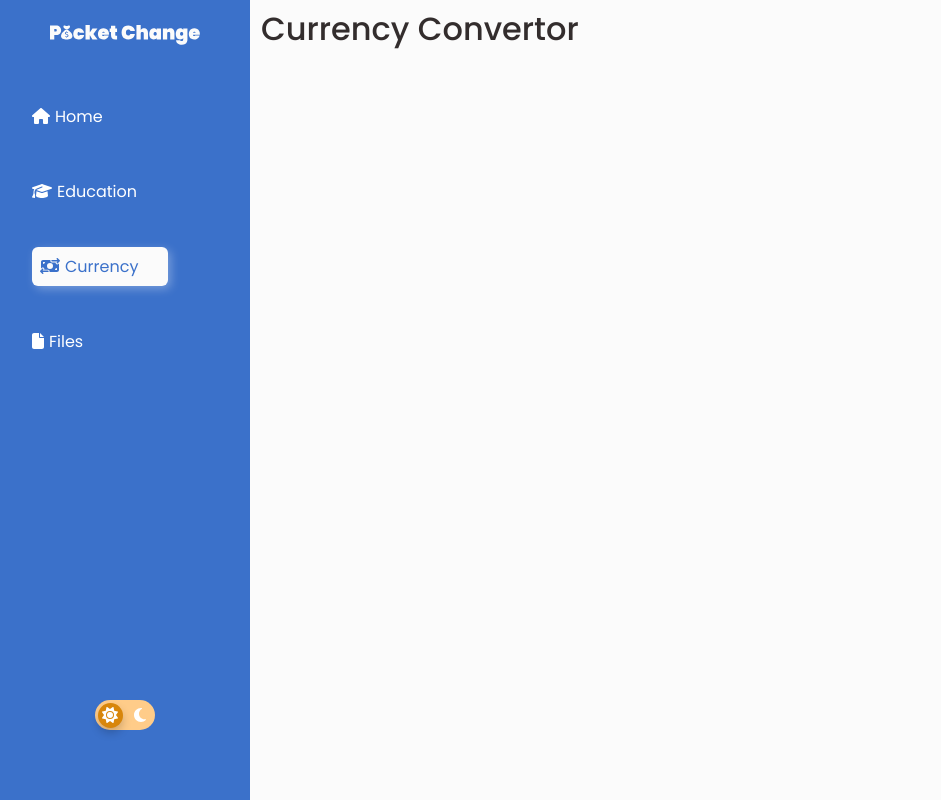
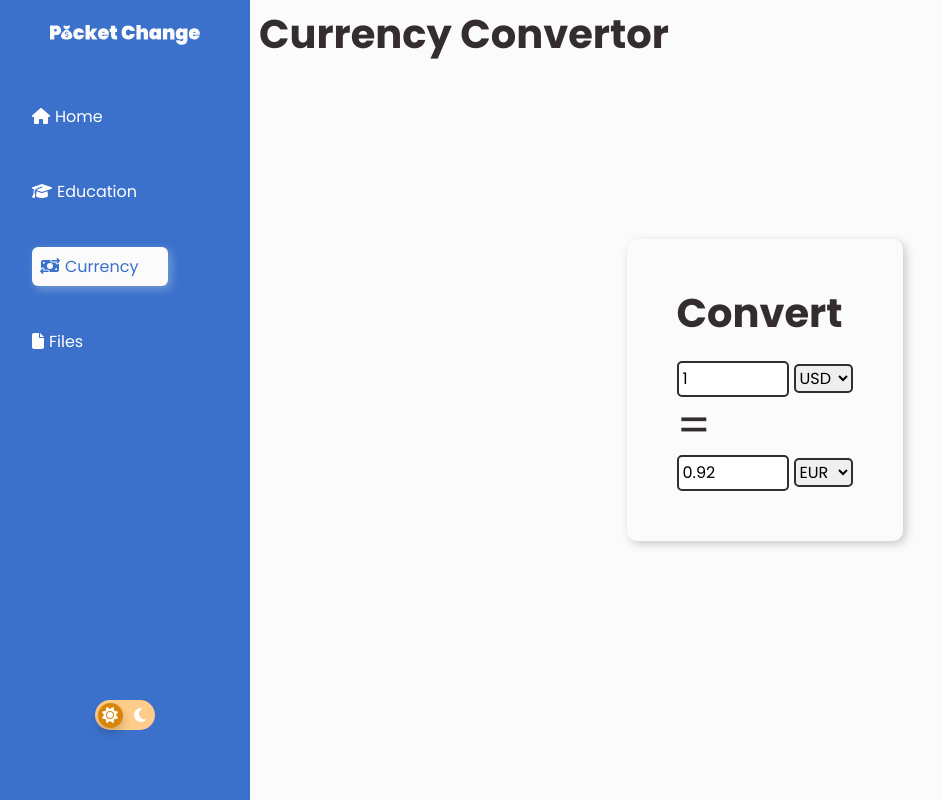
Before and after one commit to Ale4ero/budget-app, a React (Create React App) app: page /currency in a window 1280 px wide. Shown: the whole page, without its empty margins (0-941 px from the left). Built offline with nearby package versions, Linux system fonts and the light colour scheme.

Commit message:
currency convertor update

```diff
--- a/src/App.css
+++ b/src/App.css
@@ -349,11 +349,104 @@ html{
     justify-content: center;
 }
 
+.currencyContainer{
+    position: absolute;
+    display: flex;
+    justify-content: center;
+    align-items: center;
+    left: 0;
+    right: 0;
+    bottom: 0;
+    top: 0;
+    padding: 0;
+    margin: 0;
+    width: 20vw;
+    height: 95vh;
+    /* background-color: red; */
+}
+
+.widgetContainer{
+    background-color: var(--contBg);
+    box-shadow: 3px 3px 10px rgba(0, 0, 0, 0.2);
+    border-radius: 10px;
+    padding: 50px;
+
+    align-items: center;
+    justify-content: center;
+}
+
+.input{
+    border: var(--color) 2px solid;
+    border-radius: 5px;
+    padding: .25rem;
+    width: 7em;
+}
+
+.select{
+    margin-left: 5px;
+    border: var(--color) 2px solid;
+    border-radius: 5px;
+}
 
 .creditImg{
     float: right;
+    background-color: #FBFBFB;
+    box-shadow: 3px 3px 10px rgba(0, 0, 0, 0.2);
+    border-radius: 10px;
+    padding: 5px 0;
 }
 
+.fileContainer{
+    position: absolute;
+    display: flex;
+    align-items: center;
+    justify-content: space-around;
+    top: 0;
+    right: 0;
+    left: 0;
+    height: 95vh;
+}
+
+.fileBox{
+    box-shadow: 3px 3px 10px rgba(0, 0, 0, 0.2);
+    border-radius: 10px;
+    padding: 50px 50px;
+    background-color: var(--contBg);
+    color: var(--color);
+    width: 300px;
+    height: 300px;
+    display: flex;
+    position: relative;
+    justify-content: center;
+}
+
+.fileBox:hover{
+    scale: 1.2;
+    transition: all .2s ease-in-out;
+}
+
+
+.fileText{
+    position: absolute;
+    margin-top: 60px;
+    font-size: 20px;
+}
+
+.fileBtn{
+    position: absolute;
+    margin-top: 160px;
+    padding: 5px 20px;
+    border: var(--primaryButton) solid 1px;
+    border-radius: 10px;
+    color: var(--primaryButton);
+    text-decoration: none;
+}
+
+.fileBtn:hover{
+    cursor: pointer;
+    background-color: var(--primaryButton);
+    color: #ffffff;
+}
 
 
 @media only screen and (max-width: 1200px){
--- a/src/components/Currency.js
+++ b/src/components/Currency.js
@@ -1,14 +1,20 @@
 import React from 'react'
 import { Container } from 'react-bootstrap'
 import '../App.css'
+import CurrencyConvertor from './CurrencyConvertor'
 
 export default function Currency() {
   return (
     <div>
       <div className="background">
         <div className="pageContent">
-            <Container>
-                <h2>Currency Convertor</h2>
+        <h1 className='pageTitle fw-bold'>Currency Convertor</h1>
+            <Container className='currencyContainer'>
+              <div className='widgetContainer'>
+                <CurrencyConvertor></CurrencyConvertor>
+              </div>
+
+
             </Container>
         </div>
       </div>
--- /dev/null
+++ b/src/components/CurrencyConvertor.js
@@ -0,0 +1,120 @@
+
+import React, { useEffect, useState } from 'react';
+import '../App.css';
+import CurrencyRow from './CurrencyRow'
+
+const BASE_URL = 'https://api.exchangeratesapi.io/latest'
+
+export default function CurrencyConvertor() {
+
+    const usdRates = {
+        EUR: 0.92,
+        CAD: 1.35
+    }
+
+    const eurRates = {
+        USD: 1.09,
+        CAD: 1.47
+    }
+
+    const canRates = {
+        USD: 0.74,
+        EUR: 0.68
+    }
+
+    const currencyOptions = [
+        { base: "USD", rates: usdRates, index: 0},
+        { base: "EUR", rates: eurRates, index: 1},
+        { base: "CAD", rates: canRates, index: 2}
+    ]
+
+
+    const [fromCurrency, setFromCurrency] = useState(currencyOptions[0])
+    const [toCurrency, setToCurrency] = useState(currencyOptions[1])
+    const [exchangeRate, setExchangeRate] = useState(0.92)
+    const [amount, setAmount] = useState(1)
+    const [amountInFromCurrency, setAmountInFromCurrency] = useState(true)
+
+    let toAmount, fromAmount
+    if (amountInFromCurrency) {
+        fromAmount = amount
+        toAmount = amount * exchangeRate
+    } else {
+        toAmount = amount
+        fromAmount = amount / exchangeRate
+    }
+
+    useEffect(() => {
+        setFromCurrency(currencyOptions[0])
+        setToCurrency(currencyOptions[1])
+        setExchangeRate(currencyOptions[0].rates.EUR)
+
+    }, [])
+
+    useEffect(() => {
+
+
+        if(fromCurrency.base == "USD"){
+            console.log("from usd")
+            if(toCurrency.base == "EUR"){
+                setExchangeRate(0.92)
+            }else if(toCurrency.base == "CAD"){
+                setExchangeRate(1.35)
+            }else{
+                setExchangeRate(1)
+            }
+        }else if(fromCurrency.base == "EUR"){
+            if(toCurrency.base == "USD"){
+                setExchangeRate(1.09)
+            }else if(toCurrency.base == "CAD"){
+                setExchangeRate(1.47)
+            }else{
+                setExchangeRate(1)
+            }
+        }else{
+            if(toCurrency.base == "USD"){
+                setExchangeRate(0.74)
+            }else if(toCurrency.base == "EUR"){
+                setExchangeRate(0.68)
+            }else{
+                setExchangeRate(1)
+            }
+        }
+
+    }, [fromCurrency, toCurrency])
+
+    function handleFromAmountChange(e) {
+        setAmount(e.target.value)
+        setAmountInFromCurrency(true)
+    }
+
+    function handleToAmountChange(e) {
+        setAmount(e.target.value)
+        setAmountInFromCurrency(false)
+    }
+    console.log(fromCurrency);
+  return (
+    <>
+      <h1 className='fw-bold mb-4' >Convert</h1>
+      {console.log("pizza")}
+      {console.log(fromCurrency)}
+      <CurrencyRow
+        selectedCurrency={fromCurrency}
+        onChangeCurrency={e => setFromCurrency(currencyOptions[e.target.value])}
+        onChangeAmount={handleFromAmountChange}
+        amount={fromAmount}
+      />
+      <div className="equals fw-normal display-5">=</div>
+      <CurrencyRow
+        selectedCurrency={toCurrency}
+        onChangeCurrency={e => {
+            console.log("change currency")
+            console.log(e.target)
+            setToCurrency(currencyOptions[e.target.value])
+        }}
+        onChangeAmount={handleToAmountChange}
+        amount={toAmount}
+      />
+    </>
+  )
+}
--- /dev/null
+++ b/src/components/CurrencyRow.js
@@ -0,0 +1,23 @@
+import React from 'react'
+
+export default function CurrencyRow(props) {
+    const {
+        selectedCurrency,
+        onChangeCurrency,
+        onChangeAmount,
+        amount
+      } = props
+  return (
+    <div>
+        <input type="number" className="input" value={amount} onChange={onChangeAmount} />
+        <select value={selectedCurrency.index} onChange={onChangeCurrency} className="select">
+        {/* {currencyOptions.map(option => (
+            <option key={option} value={option}>{option}</option>
+        ))} */}
+        <option key="0" value="0">USD</option>
+        <option key="1" value="1">EUR</option>
+        <option key="2" value="2">CAD</option>
+        </select>
+  </div>
+  )
+}
--- a/src/components/Files.js
+++ b/src/components/Files.js
@@ -1,6 +1,11 @@
 import React from 'react'
-import { Container } from 'react-bootstrap'
+import { Button, Container } from 'react-bootstrap'
 import '../App.css'
+import { FontAwesomeIcon } from '@fortawesome/react-fontawesome'
+import { faFilePdf } from '@fortawesome/free-solid-svg-icons'
+
+
+const pdfIcon = <FontAwesomeIcon icon={faFilePdf} />
 
 export default function Files() {
   return (
@@ -8,8 +13,23 @@ export default function Files() {
       <div className="background">
         <div className="pageContent">
         <h1 className="pageTitle fw-bold">Files</h1>
-            <Container>
-
+            <Container className='fileContainer'>
+              <div className='fileBox'>
+                {/* <div>{pdfIcon}</div> */}
+                <div className='fileTitle fw-bold display-4 position-absolute '>1040</div>
+                <div className='fileText'>Form</div>
+                <a className="fileBtn" href='https://www.irs.gov/pub/irs-pdf/f1040.pdf' target="_blank">{pdfIcon} Download</a>
+              </div>
+              <div className='fileBox'>
+                <div className='fileTitle fw-bold display-4 position-absolute '>W-2</div>
+                <div className='fileText'>Form</div>
+                <a className="fileBtn" href='https://www.irs.gov/pub/irs-pdf/fw2.pdf' target="_blank">{pdfIcon} Download</a>
+              </div>
+              <div className='fileBox'>
+                <div className='fileTitle fw-bold display-4 position-absolute '>1098-T</div>
+                <div className='fileText'>Form</div>
+                <a className="fileBtn" href='https://www.irs.gov/pub/irs-pdf/f1098t.pdf' target="_blank">{pdfIcon} Download</a>
+              </div>
             </Container>
         </div>
       </div>
```
Also changed, not shown: src/components/Education.js (+1 -11 lines).
